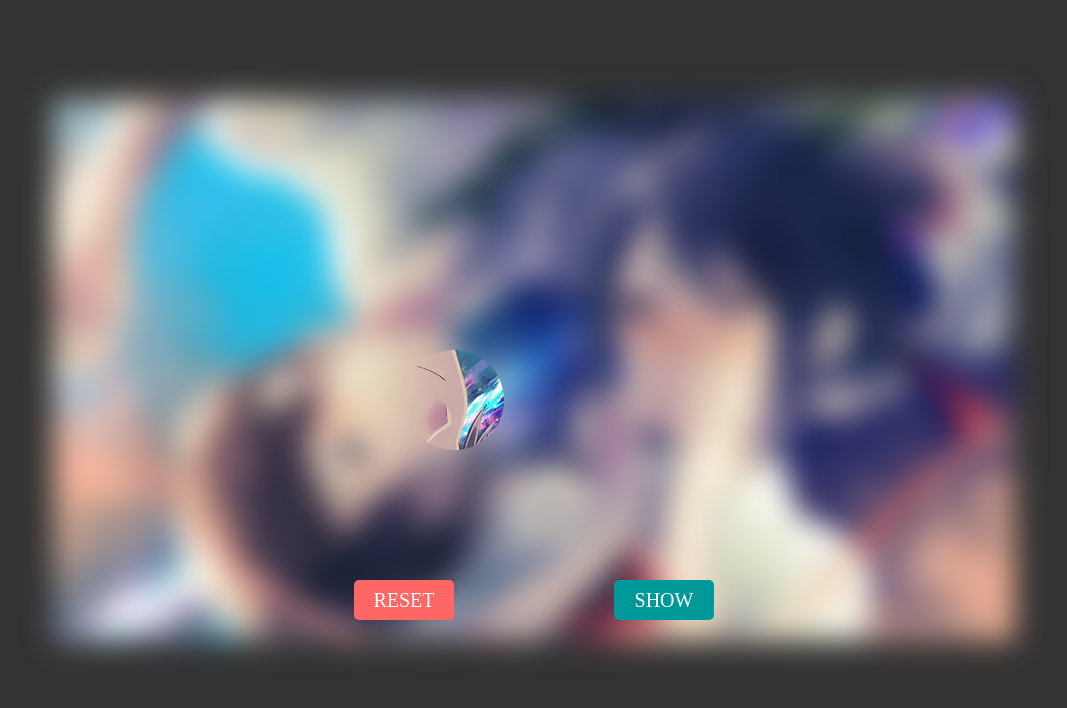
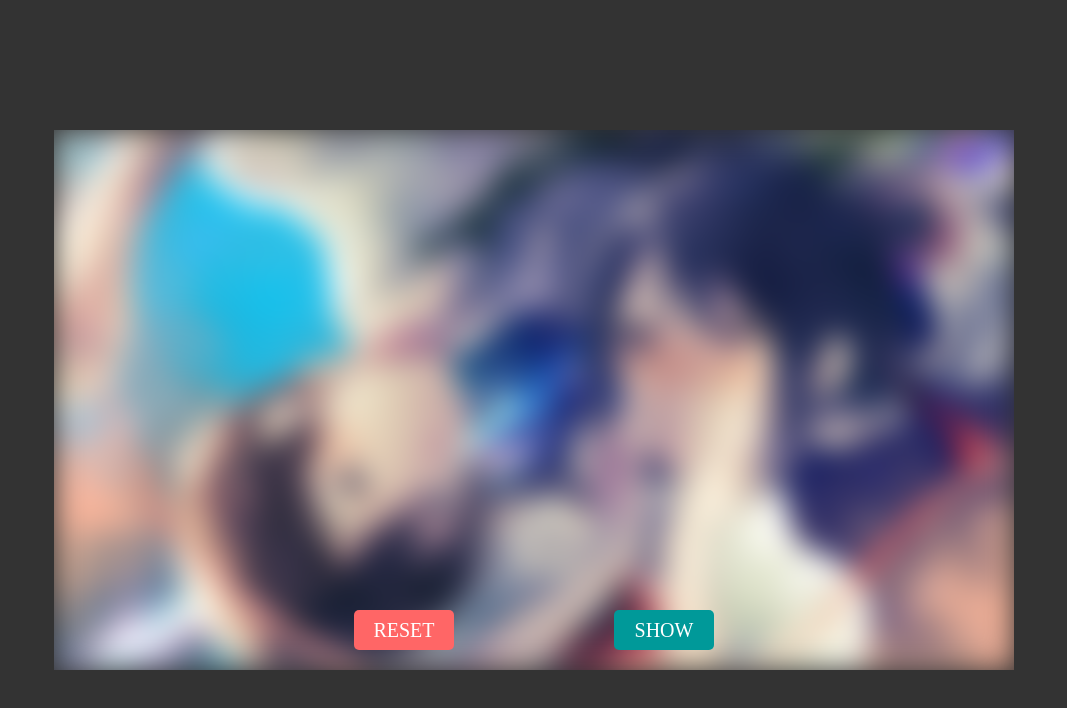
Before and after one commit to aibibaobao/myStudy, a plain HTML site: page html_css/canvas/test9_红包/task9.html in a window 1280 px wide. Shown: the whole page, without its empty margins (106-1173 px from the left). Drawn offline with Linux system fonts and the light colour scheme.

Commit message:
practice

```diff
--- a/html_css/canvas/test9_红包/css/style.css
+++ b/html_css/canvas/test9_红包/css/style.css
@@ -2,16 +2,15 @@ html,
 body {
 	width: 100%;
 	height: 100%;
-	padding-top: 50px;
-	box-sizing: border-box;
+/*	padding-top: 50px;
+	box-sizing: border-box;*/
 	background-color: #333;
 }
 
 #blur-box {
 	position: relative;
-	width: 960px;
-	height: 540px;
 	margin: 0 auto;
+	overflow: hidden;
 }
 
 #blur-image {
--- a/html_css/canvas/test9_红包/js/task.js
+++ b/html_css/canvas/test9_红包/js/task.js
@@ -1,24 +1,39 @@
-var myNameSpace = {
-    canvasWidth: 960,
-    canvasHeight: 540,
-    timer: null
-}
-myNameSpace.clipArea = {x: 400, y:300, r:50};
+var myNameSpace = {}
+// 初始化各数据
 myNameSpace.init = function(){
     let me = myNameSpace;
+    // 计算画布宽高
+    let w = document.body.clientWidth, h = document.body.clientHeight;
+    me.w = w > 960 ? 960 : w;
+    me.h = h > 540 ? 540 : h;
+
     let canvas = me.canvas = document.getElementById('canvas');
     me.context = canvas.getContext('2d');
-    canvas.width = me.canvasWidth;
-    canvas.height = me.canvasHeight;
+    canvas.width = me.w;
+    canvas.height = me.h;
+
+    let box = document.getElementById('blur-box');
+    box.style.width = me.w + 'px';
+    box.style.height = me.h + 'px';
+    box.style.marginTop = (h - me.h)/2+'px';
+
+    // 清晰区域半径
+    me.radius = 50;
+    // 最大半径
+    me.maxRadius = Math.ceil(Math.sqrt(me.w*me.w+me.h*me.h));
+    // 可视区域
+    me.clipArea = {x: 0, y: 0, r:me.radius};
 
     let imgObj = me.imgObj = new Image();
     imgObj.onload = function(){
-        me.drawImg()
+
     }
     imgObj.src = "./pic2.jpg";
 
 }
+myNameSpace.initCanvas = function(){
 
+}
 myNameSpace.drawImg = function(){
     let me = myNameSpace;
     let clipArea = me.clipArea;
--- a/html_css/gallery/version1/zepto.js
+++ b/html_css/gallery/version1/zepto.js
@@ -446,6 +446,7 @@
       else document.addEventListener('DOMContentLoaded', function(){ callback($) }, false)
       return this
     },
+    // 获取idx下标元素，idx没有就返回整个数组，有就返回某个元素值
     get: function(idx){
       return idx === undefined ? slice.call(this) : this[idx >= 0 ? idx : idx + this.length]
     },
```
Also changed, not shown: npm/test1/package.json (+6 -1 lines), npm/test1/README.md (added), 1 other file.
